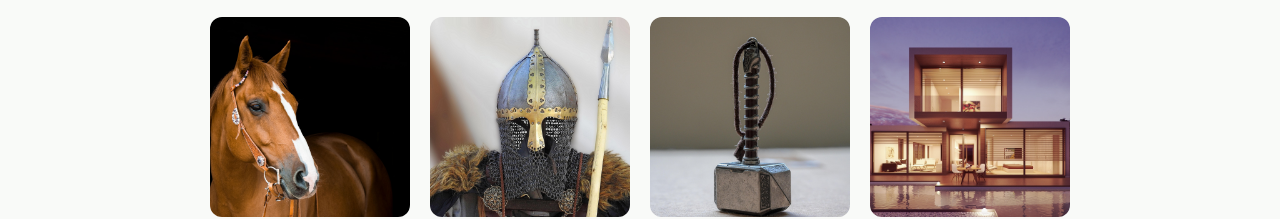
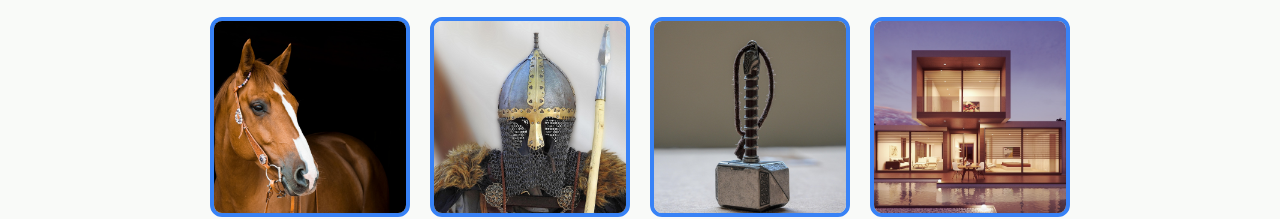
Before and after one commit to DanielDowling999/Odin-Landing, a plain HTML site: page index.html in a window 1280 px wide. Shown: the part 735-954 px from the top of the page. Drawn offline with Linux system fonts and the light colour scheme.

Commit message:
Added missing border to 'stuff' images

```diff
--- a/style.css
+++ b/style.css
@@ -129,7 +129,7 @@ h1 {
     height:200px;
     width:200px;
     object-fit: cover;
-    border:none;
+    border:solid 4px #3882F6;
     border-radius:12px;
 }
 
```
